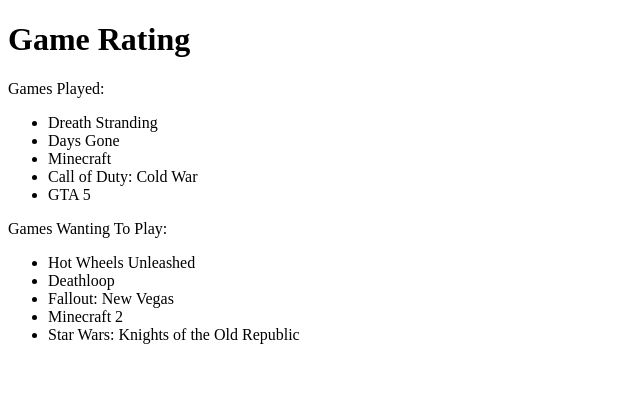
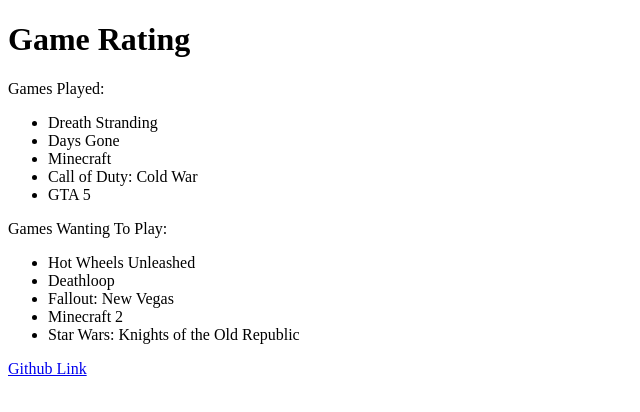
Before and after one commit to wsoule/game-list, a plain HTML site: page src/index.html in a window 1280 px wide. Shown: the whole page, without its empty margins (0-640 px from the left). Drawn offline with Linux system fonts and the light colour scheme.

Commit message:
add Link to github

```diff
--- a/src/index.html
+++ b/src/index.html
@@ -22,6 +22,7 @@
         <li>Minecraft 2</li>
         <li>Star Wars: Knights of the Old Republic</li>
     </ul>
+    <a href="https://github.com/wsoule/dudeman"> Github Link </a>
 </body>
 
 
```
